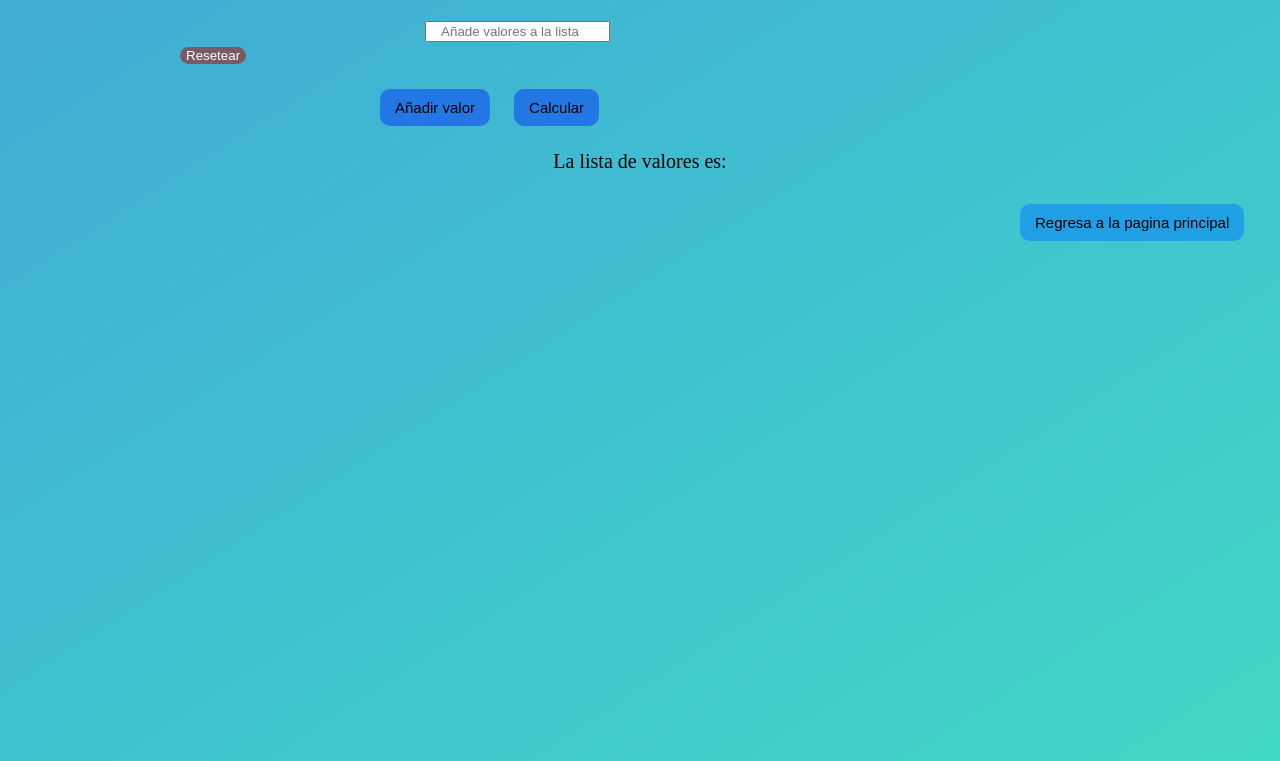
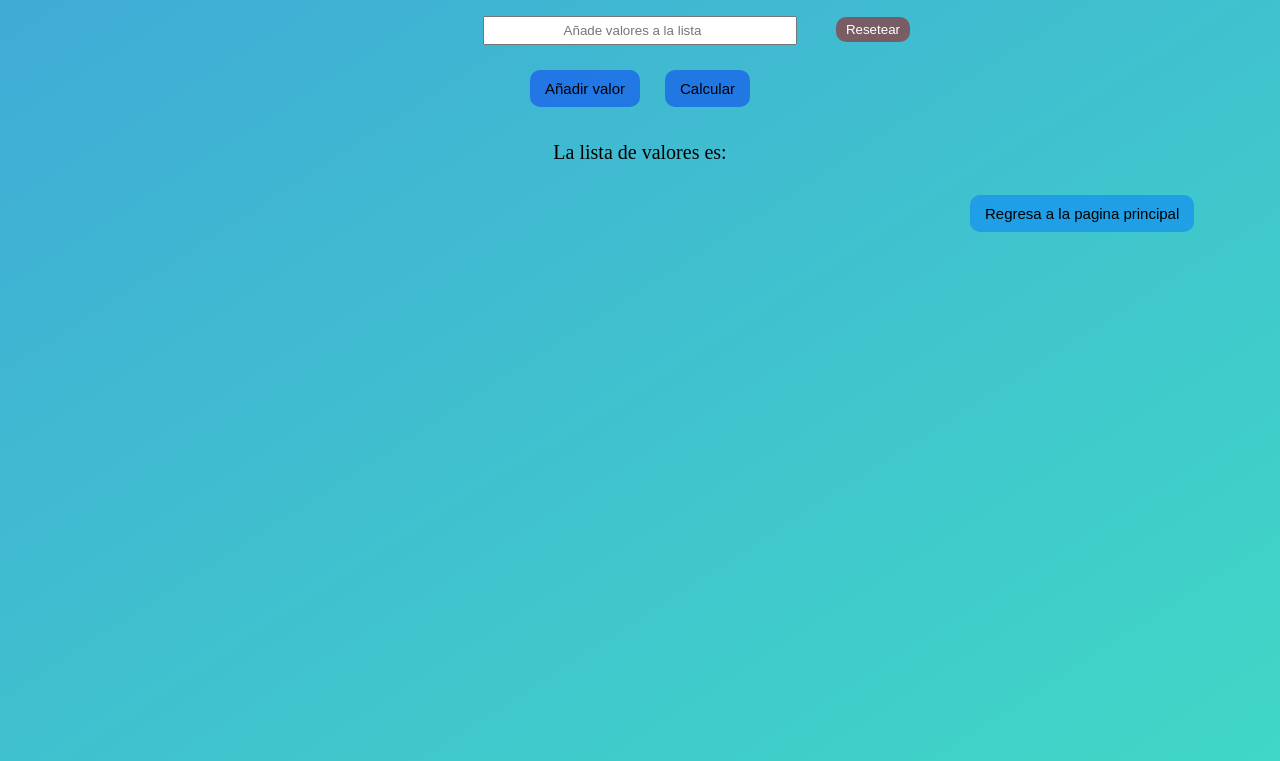
Before and after one commit to SamuelFlores29/PaginaPersonal, a plain HTML site: page html/index-sumaValores.html in a window 1280 px wide. Shown: the part 59-820 px from the top of the page. Drawn offline with Linux system fonts and the light colour scheme; files whose address does not match are found by name.

Commit message:
Pagina terminada

```diff
--- a/style/style-encuentraValor.css
+++ b/style/style-encuentraValor.css
@@ -49,15 +49,21 @@ main label,input{
     padding: 10px 15px;
     font-size: 15px;
     display: inline-block;
-    margin: 15px 10px;
-    position: relative;
-    left: 200px;
+    margin: 15px 20px;
 }
 
 .Calcular:hover{
     cursor: pointer;
     transform: scale(1.1);
     transition: 30ms;
+}
+
+.botones{
+    width: 940px;
+    display: inline-block;
+    margin: 10px auto;
+    text-align: center;
+    font-size: 20px;
 }
 
 p{
@@ -82,7 +88,7 @@ p{
     font-size: 15px;
     display: block;
     position: relative;
-    left:850px;
+    left:800px;
     cursor: pointer;
 }
 
--- a/style/style-promedio.css
+++ b/style/style-promedio.css
@@ -50,6 +50,14 @@ input{
     cursor: pointer;
 }
 
+.botones{
+    width: 940px;
+    display: inline-block;
+    margin: 10px auto;
+    text-align: center;
+    font-size: 20px;
+}
+
 .Calcular{
     background-color: rgba(27, 103, 233, 0.797);
     border-radius: 10px;
@@ -58,8 +66,6 @@ input{
     font-size: 15px;
     display: inline-block;
     margin: 15px 10px;
-    position: relative;
-    left: 200px;
 }
 
 .Calcular:hover{
--- a/style/style-sumaValores.css
+++ b/style/style-sumaValores.css
@@ -21,26 +21,31 @@ main label,input{
     margin: 0px auto;
 }
 
+
 .Data{
     width: 940px;
-    display: inline-block;
+    margin: 0px auto;
+}
+#numero{
+    display:block;
+    margin:0px auto;
     width:300px;
-    padding: 5px;
-}
-
-#numero{
-    display: inline-block;
-    margin-left: 250px;
+    padding: 5px
 }
 
 .reset{
+    position: absolute;
+    right: 360px;
+    top: 66px;
     background-color: rgba(148, 50, 50, 0.684);
     border: none;
-    border-radius: 15px;
-    margin: 5px;
+    border-radius: 10px;
+    margin: 10px;
+    padding: 5px 10px;
     color:white;
     cursor: pointer;
 }
+
 
 .Calcular{
     background-color: rgba(27, 103, 233, 0.797);
@@ -50,8 +55,6 @@ main label,input{
     font-size: 15px;
     display: inline-block;
     margin: 15px 10px;
-    position: relative;
-    left: 200px;
 }
 
 .Calcular:hover{
@@ -59,6 +62,16 @@ main label,input{
     transform: scale(1.1);
     transition: 30ms;
 }
+
+
+.botones{
+    width: 940px;
+    display: inline-block;
+    margin: 10px auto;
+    text-align: center;
+    font-size: 20px;
+}
+
 
 p{
     width: 940px;
@@ -82,7 +95,7 @@ p{
     font-size: 15px;
     display: block;
     position: relative;
-    left:850px;
+    left:800px;
     cursor: pointer;
 }
 
```
Also changed, not shown: html/index-encuentraValor.html (+5 -2 lines).
